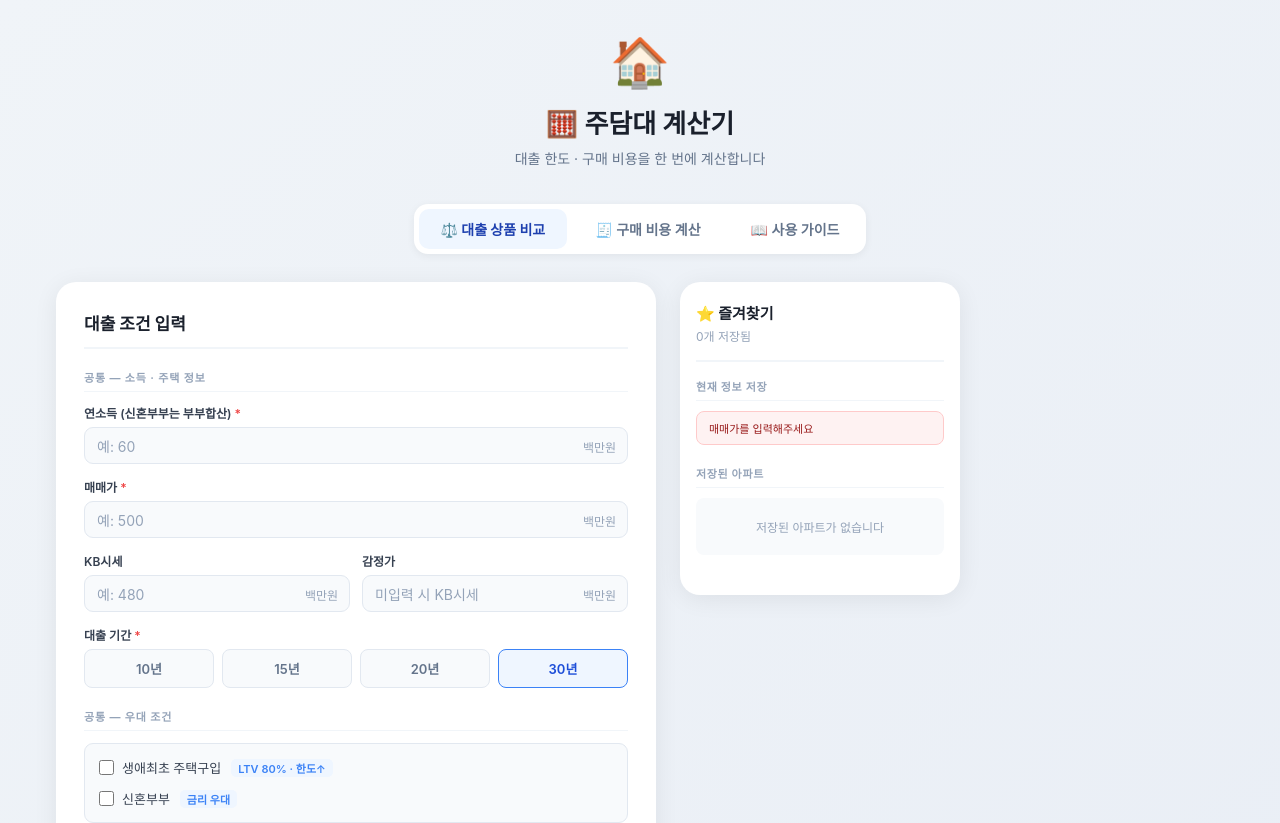
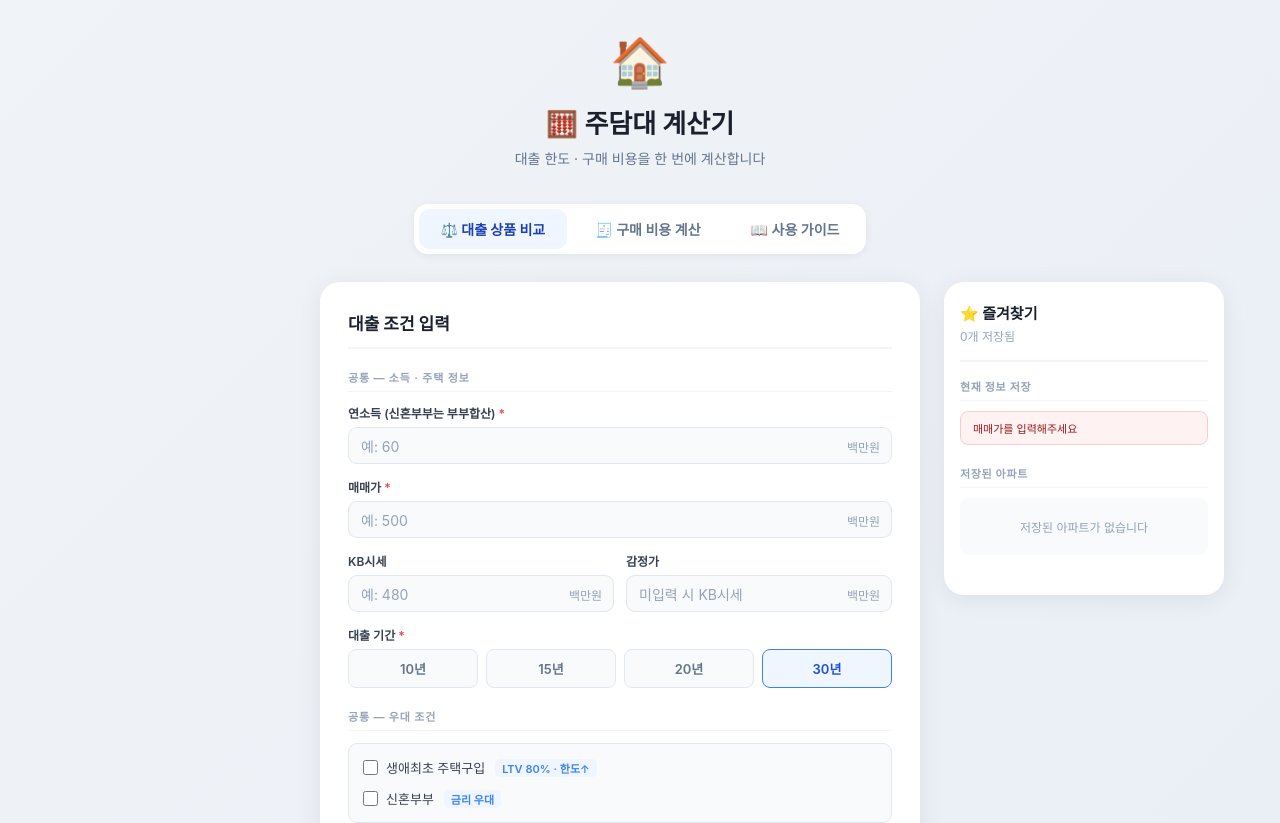
Before and after one commit to paul0422/loan, a React (Vite) app: page / in a window 1280 px wide. Shown: the top 823 px of the page. Built offline with nearby package versions, Linux system fonts and the light colour scheme; a web font is replaced by a local one.

Commit message:
fix: 입력 폼 가운데 유지하고 즐겨찾기 오른쪽 배치

```diff
--- a/src/components/CompareTab.jsx
+++ b/src/components/CompareTab.jsx
@@ -399,7 +399,8 @@ export default function CompareTab({ isMobile, onSalePriceChange, defaultIncome
 
   return (
     <div style={{ display: 'flex', gap: 24, alignItems: 'flex-start' }}>
-      <div style={isMobile ? S.cardMobile : { ...S.card, flex: 1, margin: 0 }}>
+      {!isMobile && <div style={{ flex: 1 }} />}
+      <div style={isMobile ? S.cardMobile : { ...S.card, margin: 0 }}>
       <h2 style={S.cardTitle}>대출 조건 입력</h2>
 
       <SectionHeader title="공통 — 소득 · 주택 정보" />
@@ -496,7 +497,7 @@ export default function CompareTab({ isMobile, onSalePriceChange, defaultIncome
 
         {isMobile && <div style={{ marginTop: 16 }}>{favPanel}</div>}
       </div>
-      {!isMobile && favPanel}
+      {!isMobile && <div style={{ flex: 1 }}>{favPanel}</div>}
     </div>
   )
 }
```
